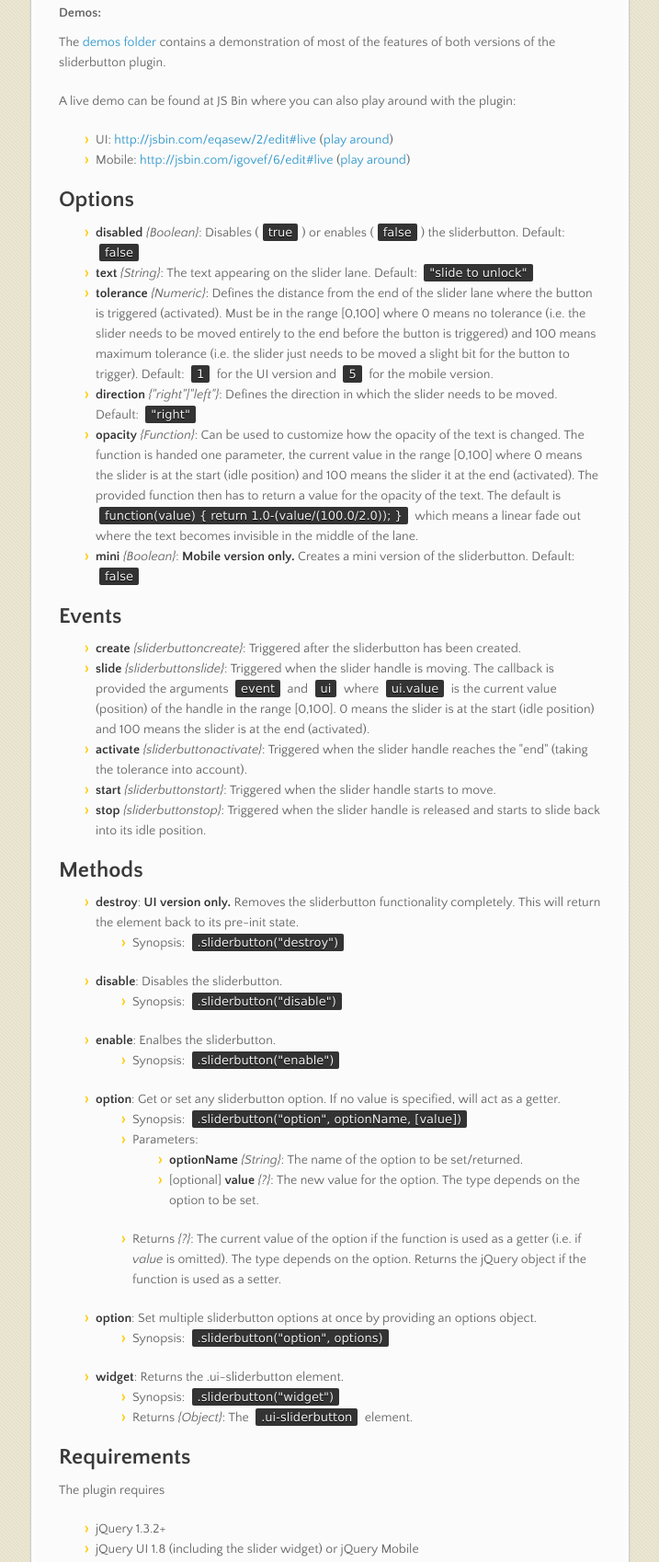
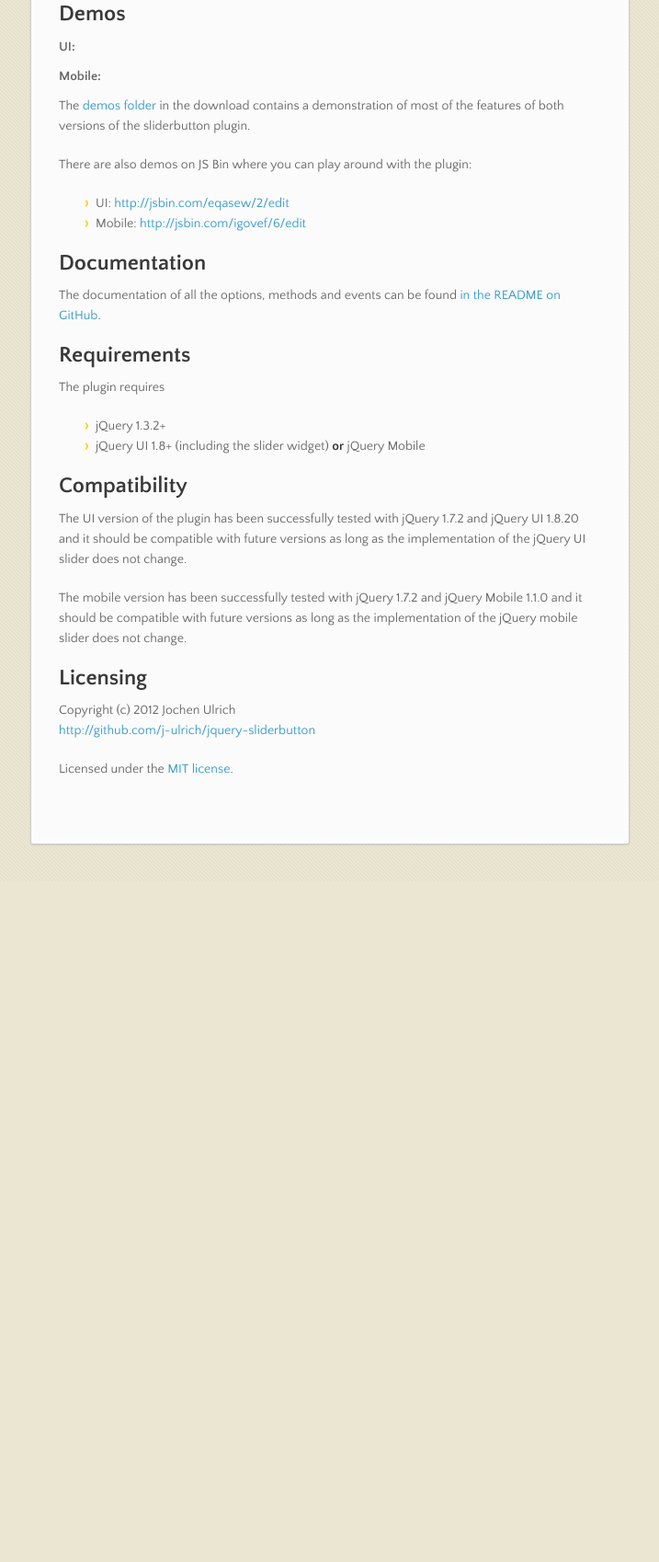
Before and after one commit to j-ulrich/jquery-sliderbutton, a plain HTML site: page index.html in a window 1280 px wide. Shown: the part 887-2585 px from the top of the page at 92% size, without its empty margins (282-999 px from the left). After the commit the page ends 1845 px from the top, so only its background shows below. Drawn offline with nearby package versions, Linux system fonts and the light colour scheme.

```diff
--- a/index.html
+++ b/index.html
@@ -39,7 +39,7 @@
         <ul></ul>
       </nav>
       <section>
-        <h1>jQuery UI/Mobile Sliderbutton 1.0</h1>
+        <h1>jQuery UI/Mobile Sliderbutton</h1>
 
 <p>The sliderbutton plugin provides a button which is triggered by sliding a handle to the side. This
 is a simple technique to avoid accidentally pressing a button.</p>
@@ -50,7 +50,7 @@
 that the API documented below applies to both versions (exceptions are marked accordingly) but the
 generated markup and CSS differs.</p>
 
-<h2>Initialization &amp; Usage</h2>
+<h2>Initialization &amp; Usage Example</h2>
 
 <p>The sliderbutton is created from a div element. When the sliderbutton is activated, the <code>activate</code>
 event is triggered. So to execute the desired action, bind a function to the <code>activate</code> event. </p>
@@ -70,135 +70,36 @@
 <span class="nx">$</span><span class="p">(</span><span class="s1">'#SliderDiv'</span><span class="p">).</span><span class="nx">sliderbutton</span><span class="p">(</span><span class="s1">'option'</span><span class="p">,</span> <span class="s1">'direction'</span><span class="p">,</span> <span class="s1">'right'</span><span class="p">);</span>
 </pre></div>
 
-<h4>Demos:</h4>
+<h2>Demos</h2>
 
-<p>The <a href="https://github.com/j-ulrich/jquery-sliderbutton/tree/master/demos">demos folder</a> contains a
-demonstration of most of the features of both versions of the sliderbutton plugin.</p>
+<h4>UI:</h4>
 
-<p>A live demo can be found at JS Bin where you can also play around with the plugin:</p>
+
+
+<h4>Mobile:</h4>
+
+
+
+<p>The <a href="https://github.com/j-ulrich/jquery-sliderbutton/tree/master/demos">demos folder</a> in the download contains a demonstration of most of the features of both versions of the sliderbutton plugin.</p>
+
+<p>There are also demos on JS Bin where you can play around with the plugin:</p>
 
 <ul>
-<li>UI: <a href="http://jsbin.com/eqasew/2/edit#live">http://jsbin.com/eqasew/2/edit#live</a> (<a href="http://jsbin.com/eqasew/2/edit">play around</a>)</li>
-<li>Mobile: <a href="http://jsbin.com/igovef/6/edit#live">http://jsbin.com/igovef/6/edit#live</a> (<a href="http://jsbin.com/igovef/6/edit">play around</a>)</li>
-</ul><h2>Options</h2>
+<li>UI: <a href="http://jsbin.com/eqasew/2/edit">http://jsbin.com/eqasew/2/edit</a>
+</li>
+<li>Mobile: <a href="http://jsbin.com/igovef/6/edit">http://jsbin.com/igovef/6/edit</a>
+</li>
+</ul><h2>Documentation</h2>
 
-<ul>
-<li>
-<strong>disabled</strong> <em>{Boolean}</em>: Disables (<code>true</code>) or enables (<code>false</code>) the sliderbutton. Default: <code>false</code>
-</li>
-<li>
-<strong>text</strong> <em>{String}</em>: The text appearing on the slider lane. Default: <code>"slide to unlock"</code>
-</li>
-<li>
-<strong>tolerance</strong> <em>{Numeric}</em>: Defines the distance from the end of the slider lane where the button is triggered
-(activated). Must be in the range [0,100] where 0 means no tolerance (i.e. the slider needs to be
-moved entirely to the end before the button is triggered) and 100 means maximum tolerance (i.e. the
-slider just needs to be moved a slight bit for the button to trigger). Default: <code>1</code> for the UI
-version and <code>5</code> for the mobile version.</li>
-<li>
-<strong>direction</strong> <em>{"right"|"left"}</em>: Defines the direction in which the slider needs to be moved.
-Default: <code>"right"</code>
-</li>
-<li>
-<strong>opacity</strong> <em>{Function}</em>: Can be used to customize how the opacity of the text is changed. The function
-is handed one parameter, the current value in the range [0,100] where 0 means the slider is at
-the start (idle position) and 100 means the slider it at the end (activated). The provided function
-then has to return a value for the opacity of the text. The default is
-<code>function(value) { return 1.0-(value/(100.0/2.0)); }</code> which means a linear fade out where the
-text becomes invisible in the middle of the lane.</li>
-<li>
-<strong>mini</strong> <em>{Boolean}</em>: <strong>Mobile version only.</strong> Creates a mini version of the sliderbutton. Default: <code>false</code>
-</li>
-</ul><h2>Events</h2>
+<p>The documentation of all the options, methods and events can be found <a href="https://github.com/j-ulrich/jquery-sliderbutton/blob/master/README.md">in the README on GitHub</a>.</p>
 
-<ul>
-<li>
-<strong>create</strong> <em>{sliderbuttoncreate}</em>: Triggered after the sliderbutton has been created.</li>
-<li>
-<strong>slide</strong> <em>{sliderbuttonslide}</em>: Triggered when the slider handle is moving. The callback is provided
-the arguments <code>event</code> and <code>ui</code> where <code>ui.value</code> is the current value (position) of the handle
-in the range [0,100]. 0 means the slider is at the start (idle position) and 100 means the
-slider is at the end (activated). </li>
-<li>
-<strong>activate</strong> <em>{sliderbuttonactivate}</em>: Triggered when the slider handle reaches the "end" (taking the
-tolerance into account).</li>
-<li>
-<strong>start</strong> <em>{sliderbuttonstart}</em>: Triggered when the slider handle starts to move.</li>
-<li>
-<strong>stop</strong> <em>{sliderbuttonstop}</em>: Triggered when the slider handle is released and starts to slide back
-into its idle position.</li>
-</ul><h2>Methods</h2>
-
-<ul>
-<li>
-<strong>destroy</strong>: <strong>UI version only.</strong> Removes the sliderbutton functionality completely. This will return the element back
-to its pre-init state.
-
-<ul>
-<li>Synopsis: <code>.sliderbutton("destroy")</code>
-</li>
-</ul>
-</li>
-<li>
-<strong>disable</strong>: Disables the sliderbutton.
-
-<ul>
-<li>Synopsis: <code>.sliderbutton("disable")</code>
-</li>
-</ul>
-</li>
-<li>
-<strong>enable</strong>: Enalbes the sliderbutton.
-
-<ul>
-<li>Synopsis: <code>.sliderbutton("enable")</code>
-</li>
-</ul>
-</li>
-<li>
-<strong>option</strong>: Get or set any sliderbutton option. If no value is specified, will act as a getter.
-
-<ul>
-<li>Synopsis: <code>.sliderbutton("option", optionName, [value])</code>
-</li>
-<li>Parameters:
-
-<ul>
-<li>
-<strong>optionName</strong> <em>{String}</em>: The name of the option to be set/returned.</li>
-<li>[optional] <strong>value</strong> <em>{?}</em>: The new value for the option. The type depends on the option
-to be set.</li>
-</ul>
-</li>
-<li>Returns <em>{?}</em>: The current value of the option if the function is used as a getter
-(i.e. if <em>value</em> is omitted). The type depends on the option. Returns the jQuery object if the
-function is used as a setter.</li>
-</ul>
-</li>
-<li>
-<strong>option</strong>: Set multiple sliderbutton options at once by providing an options object.
-
-<ul>
-<li>Synopsis: <code>.sliderbutton("option", options)</code>
-</li>
-</ul>
-</li>
-<li>
-<strong>widget</strong>: Returns the .ui-sliderbutton element.
-
-<ul>
-<li>Synopsis: <code>.sliderbutton("widget")</code>
-</li>
-<li>Returns <em>{Object}</em>: The <code>.ui-sliderbutton</code> element.</li>
-</ul>
-</li>
-</ul><h2>Requirements</h2>
+<h2>Requirements</h2>
 
 <p>The plugin requires</p>
 
 <ul>
 <li>jQuery 1.3.2+</li>
-<li>jQuery UI 1.8 (including the slider widget) or jQuery Mobile</li>
+<li>jQuery UI 1.8+ (including the slider widget) <strong>or</strong> jQuery Mobile </li>
 </ul><h2>Compatibility</h2>
 
 <p>The UI version of the plugin has been successfully tested with jQuery 1.7.2 and jQuery UI 1.8.20 and
@@ -211,8 +112,7 @@
 
 <h2>Licensing</h2>
 
-<p>Copyright (c) 2012 Jochen Ulrich
-<a href="http://github.com/j-ulrich/jquery-sliderbutton">http://github.com/j-ulrich/jquery-sliderbutton</a></p>
+<p>Copyright (c) 2012 Jochen Ulrich<br><a href="http://github.com/j-ulrich/jquery-sliderbutton">http://github.com/j-ulrich/jquery-sliderbutton</a></p>
 
 <p>Licensed under the <a href="http://opensource.org/licenses/MIT">MIT license</a>.</p>
       </section>
```
Also changed, not shown: params.json (+1 -1 lines).
